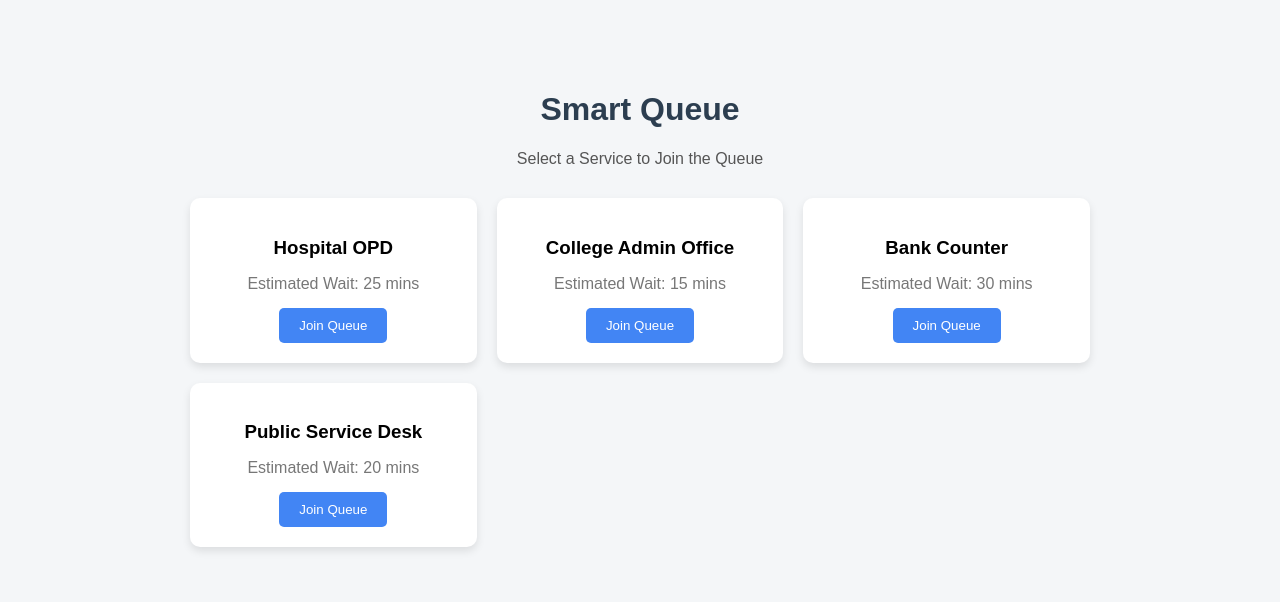
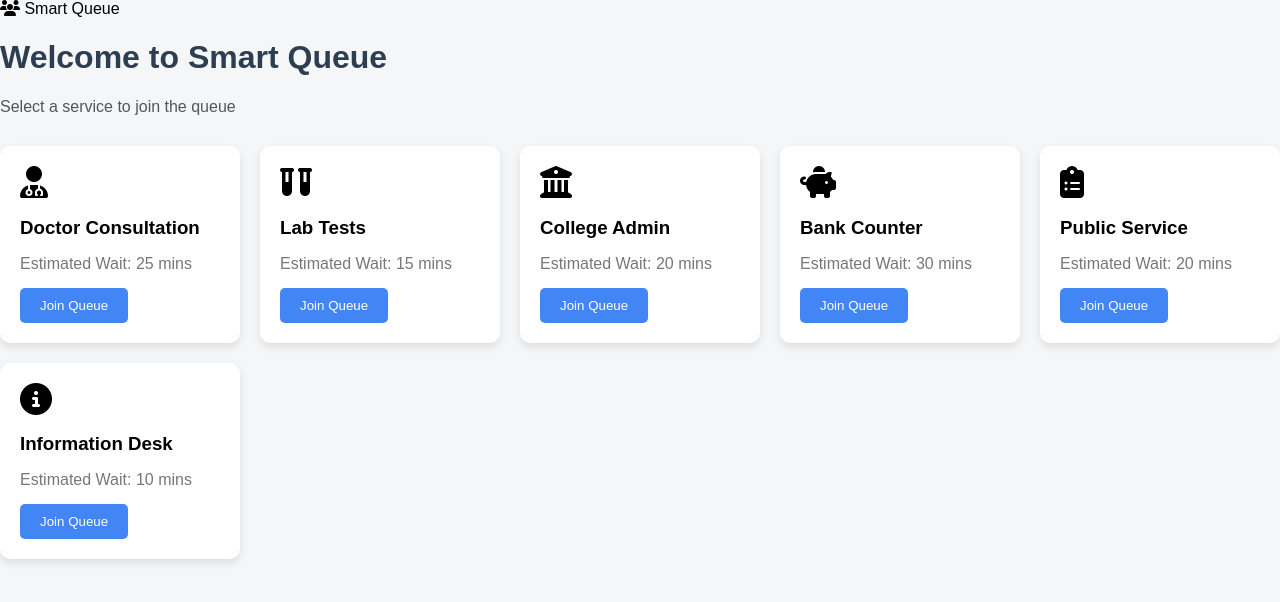
Before and after one commit to BlushNeko/SmartQueue, a plain HTML site: page index.html in a window 1280 px wide. Drawn offline with Linux system fonts and the light colour scheme; files that its build step writes are made by us from their sources.

Commit message:
Update index.html

```diff
--- a/index.html
+++ b/index.html
@@ -1,42 +1,69 @@
 <!DOCTYPE html>
 <html lang="en">
 <head>
-  <meta charset="UTF-8" />
-  <title>Queue Selection</title>
-  <link rel="stylesheet" href="style.css" />
+  <meta charset="UTF-8">
+  <meta name="viewport" content="width=device-width, initial-scale=1.0">
+  <title>Smart Queue Management</title>
+  <link rel="stylesheet" href="style.css">
+  <link href="https://fonts.googleapis.com/css2?family=Roboto:wght@400;700&display=swap" rel="stylesheet">
+  <link rel="stylesheet" href="https://cdnjs.cloudflare.com/ajax/libs/font-awesome/6.5.0/css/all.min.css">
 </head>
 <body>
 
-  <div class="container">
-    <h1>Smart Queue</h1>
-    <p class="subtitle">Select a Service to Join the Queue</p>
+  <header>
+    <div class="logo">
+      <i class="fas fa-users"></i> Smart Queue
+    </div>
+  </header>
+
+  <main>
+    <h1>Welcome to Smart Queue</h1>
+    <p class="subtitle">Select a service to join the queue</p>
 
     <div class="queue-grid">
       <div class="queue-card">
-        <h3>Hospital OPD</h3>
+        <i class="fas fa-user-md fa-2x"></i>
+        <h3>Doctor Consultation</h3>
         <p>Estimated Wait: 25 mins</p>
         <button>Join Queue</button>
       </div>
 
       <div class="queue-card">
-        <h3>College Admin Office</h3>
+        <i class="fas fa-vials fa-2x"></i>
+        <h3>Lab Tests</h3>
         <p>Estimated Wait: 15 mins</p>
         <button>Join Queue</button>
       </div>
 
       <div class="queue-card">
+        <i class="fas fa-university fa-2x"></i>
+        <h3>College Admin</h3>
+        <p>Estimated Wait: 20 mins</p>
+        <button>Join Queue</button>
+      </div>
+
+      <div class="queue-card">
+        <i class="fas fa-piggy-bank fa-2x"></i>
         <h3>Bank Counter</h3>
         <p>Estimated Wait: 30 mins</p>
         <button>Join Queue</button>
       </div>
 
       <div class="queue-card">
-        <h3>Public Service Desk</h3>
+        <i class="fas fa-clipboard-list fa-2x"></i>
+        <h3>Public Service</h3>
         <p>Estimated Wait: 20 mins</p>
         <button>Join Queue</button>
       </div>
+
+      <div class="queue-card">
+        <i class="fas fa-info-circle fa-2x"></i>
+        <h3>Information Desk</h3>
+        <p>Estimated Wait: 10 mins</p>
+        <button>Join Queue</button>
+      </div>
     </div>
-  </div>
+  </main>
 
 </body>
 </html>
```
